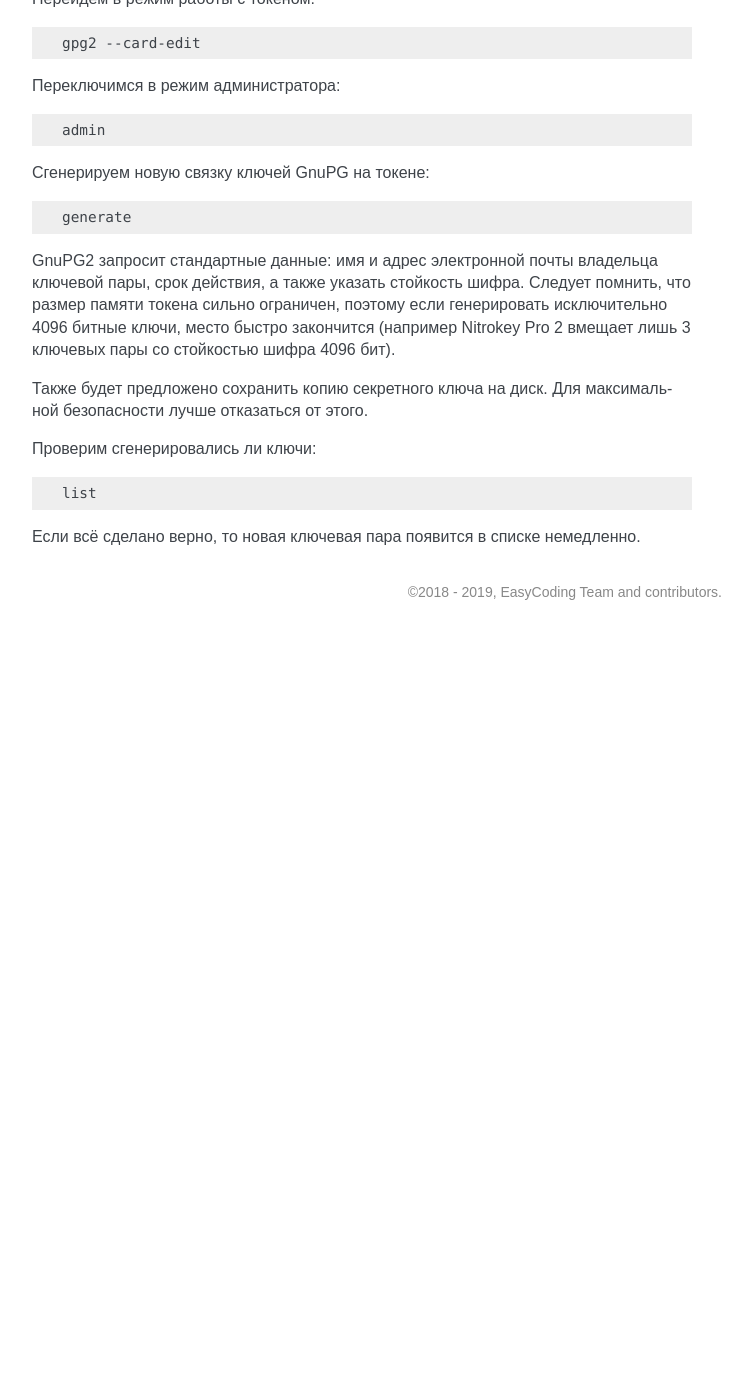
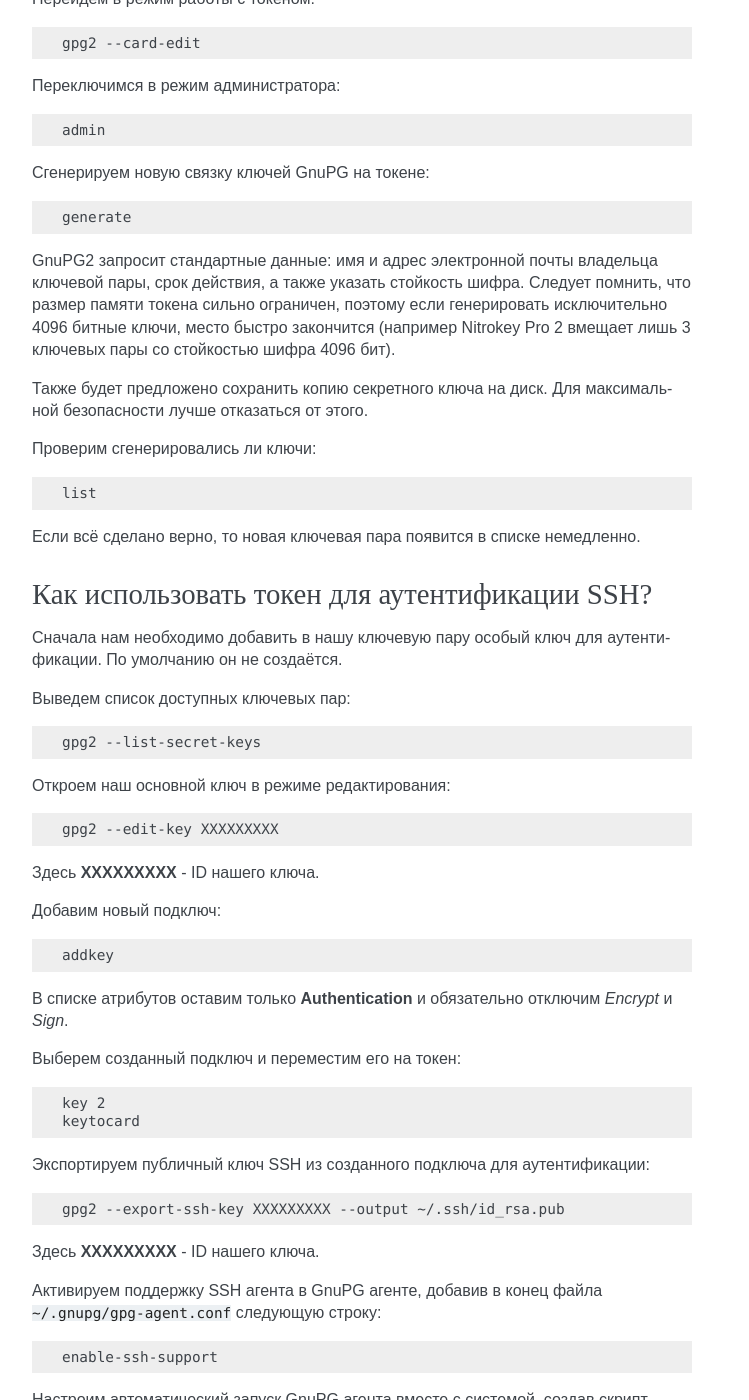
Before and after one commit to RussianFedora/FAQ, a Sphinx documentation site: the page built from source/security.rst, in a window 1280 px wide and 1400 px high, scrolled down 19648 px. Shown: the whole window, without its empty margins (388-1137 px from the left). Built offline with Sphinx 7.4.7, drawn with Linux system fonts in a browser that asks for light colours; before the commit the page ends 20278 px from its top, so only the background shows below that; some of the changed text lies outside the part shown.

Commit message:
Added question about using GnuPG keys to authenticate via SSH.

```diff
--- a/source/security.rst
+++ b/source/security.rst
@@ -1090,19 +1090,19 @@ PPTP
 
 Вставим устройство в USB порт компьютера или ноутбука, либо смарт-карту в считыватель, затем выведем его статус:
 
-.. code-block:: text
+.. code-block:: bash
 
     gpg2 --card-status
 
 Установим PIN-код:
 
-.. code-block:: text
+.. code-block:: bash
 
     gpg2 --change-pin
 
 Перейдём в режим работы с токеном:
 
-.. code-block:: text
+.. code-block:: bash
 
     gpg2 --card-edit
 
@@ -1129,3 +1129,71 @@ GnuPG2 запросит стандартные данные: имя и адре
     list
 
 Если всё сделано верно, то новая ключевая пара появится в списке немедленно.
+
+.. index:: gpg, gnupg, smart card, token, ssh, authentication
+.. _gpg-ssh:
+
+Как использовать токен для аутентификации SSH?
+=================================================
+
+Сначала нам необходимо добавить в нашу ключевую пару особый ключ для аутентификации. По умолчанию он не создаётся.
+
+Выведем список доступных ключевых пар:
+
+.. code-block:: bash
+
+    gpg2 --list-secret-keys
+
+Откроем наш основной ключ в режиме редактирования:
+
+.. code-block:: bash
+
+    gpg2 --edit-key XXXXXXXXX
+
+Здесь **XXXXXXXXX** - ID нашего ключа.
+
+Добавим новый подключ:
+
+.. code-block:: text
+
+    addkey
+
+В списке атрибутов оставим только **Authentication** и обязательно отключим *Encrypt* и *Sign*.
+
+Выберем созданный подключ и переместим его на токен:
+
+.. code-block:: text
+
+    key 2
+    keytocard
+
+Экспортируем публичный ключ SSH из созданного подключа для аутентификации:
+
+.. code-block:: bash
+
+    gpg2 --export-ssh-key XXXXXXXXX --output ~/.ssh/id_rsa.pub
+
+Здесь **XXXXXXXXX** - ID нашего ключа.
+
+Активируем поддержку SSH агента в GnuPG агенте, добавив в конец файла ``~/.gnupg/gpg-agent.conf`` следующую строку:
+
+.. code-block:: text
+
+    enable-ssh-support
+
+Настроим автоматический запуск GnuPG агента вместе с системой, создав скрипт ``~/bin/gpg-agent.sh``:
+
+.. code-block:: bash
+
+    #!/usr/bin/sh
+    export GPG_TTY="$(tty)"
+    export SSH_AUTH_SOCK=$(gpgconf --list-dirs agent-ssh-socket)
+    gpgconf --launch gpg-agent
+
+Выдадим ему права на выполнение:
+
+.. code-block:: bash
+
+    chmod +x ~/bin/gpg-agent.sh
+
+Добавим этот скрипт а автозагрузку используемой DE, либо в ``~/.bashrc`` и выполним новый вход в систему.
```
